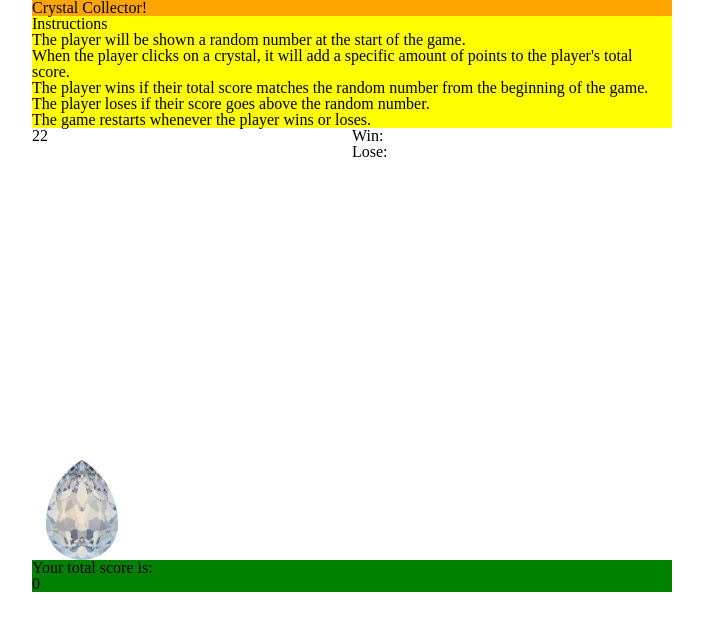
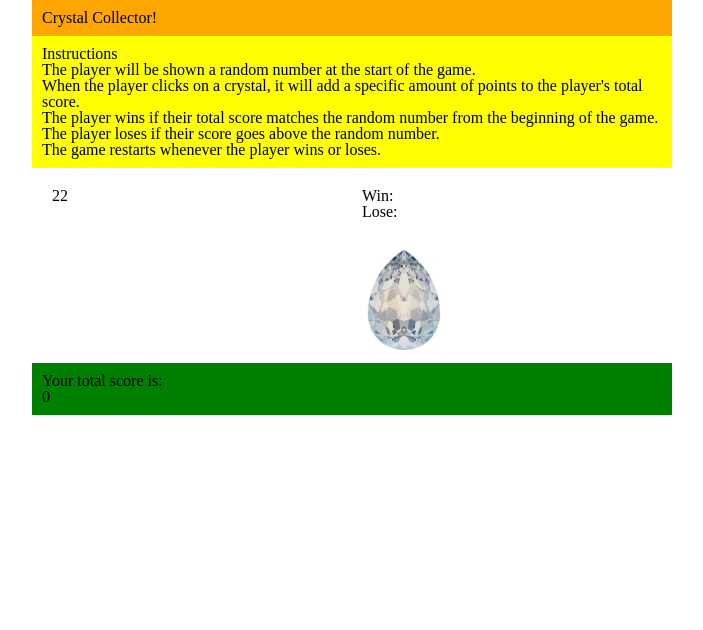
Before and after one commit to rickyhsu0101/week-4-game, a plain HTML site: page index.html in a window 1280 px wide. Shown: the whole page, without its empty margins (288-991 px from the left). Drawn offline with nearby package versions, Linux system fonts and the light colour scheme.

Commit message:
Second commit

```diff
--- a/assets/css/style.css
+++ b/assets/css/style.css
@@ -1,6 +1,13 @@
+*{
+    box-sizing: border-box;
+}
 div{
     width:50%;
     margin: auto;
+    padding:10px;
+}
+h1{
+
 }
 .orange{
     background-color: orange;
@@ -25,7 +32,7 @@ div{
     background: green;
 }
 .button{
-    display: block;
+    display: inline-block;
     width:100px;
     height: 100px;
     background-size: contain;
```
Also changed, not shown: assets/javascript/game.js (+17 -1 lines).
